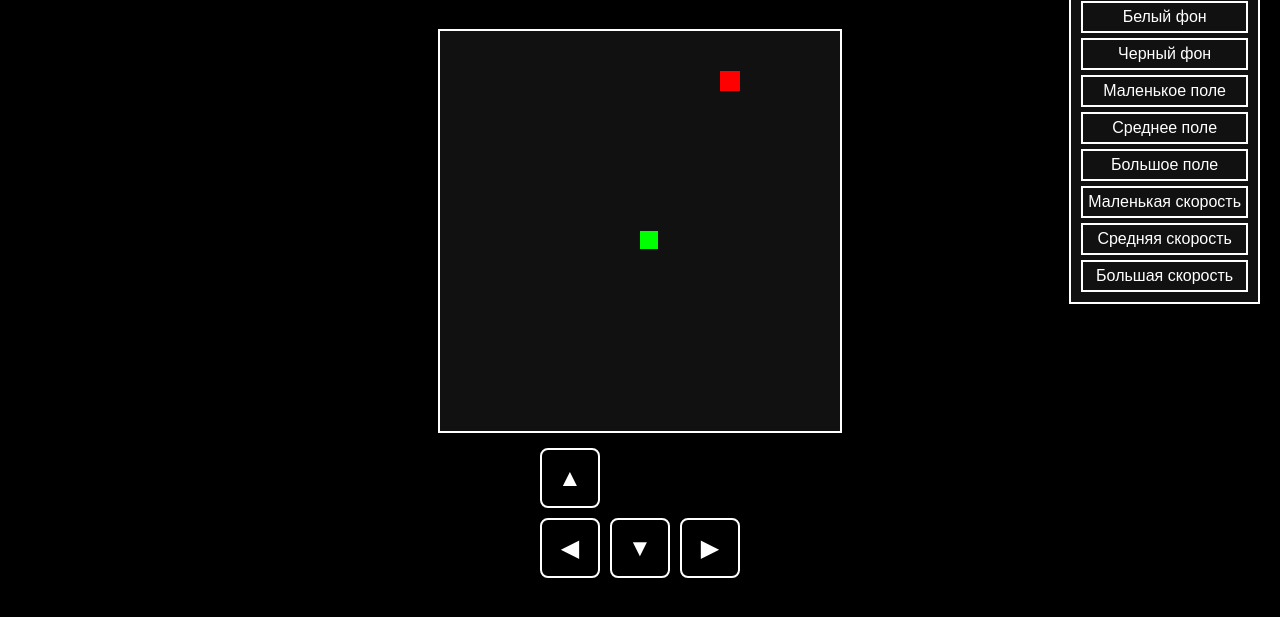
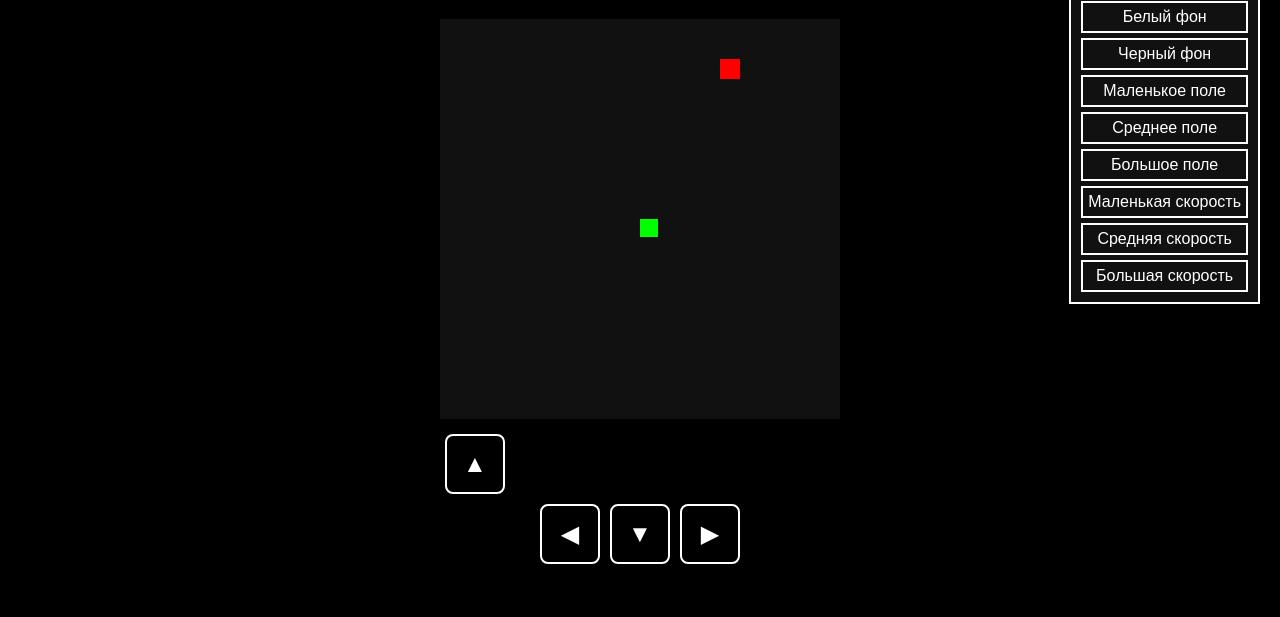
Before and after one commit to 1DarknessLegend/snake, a plain HTML site: page index.html in a window 1280 px wide. Shown: the part 71-688 px from the top of the page. Drawn offline with Linux system fonts and the light colour scheme.

Commit message:
Update index.html

```diff
--- a/index.html
+++ b/index.html
@@ -14,9 +14,8 @@
     <button id="settingsButton">&#9881;</button>
   </header>
 
-  <div id="gameContainer">
+  <div id="gameArea">
     <canvas id="gameCanvas"></canvas>
-  </div>
 
     <div id="controls">
       <button id="upBtn">▲</button>
@@ -24,6 +23,7 @@
         <button id="leftBtn">◀</button>
         <button id="downBtn">▼</button>
         <button id="rightBtn">▶</button>
+      </div>
     </div>
   </div>
 
```
Lines whose indentation alone changed are shown as unchanged.
